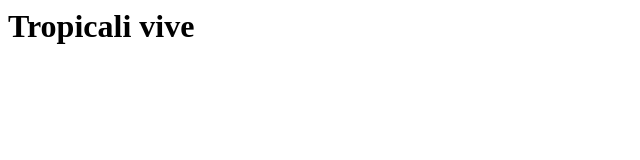
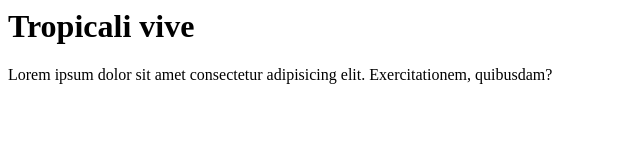
Before and after one commit to LorenzoDossi/Tropicali, a plain HTML site: page index.html in a window 1280 px wide. Shown: the whole page, without its empty margins (0-640 px from the left). Drawn offline with Linux system fonts and the light colour scheme.

Commit message:
aggiunto sottotitolo

```diff
--- a/index.html
+++ b/index.html
@@ -1 +1,2 @@
 <h1>Tropicali vive</h1>
+<p>Lorem ipsum dolor sit amet consectetur adipisicing elit. Exercitationem, quibusdam?</p>
```
